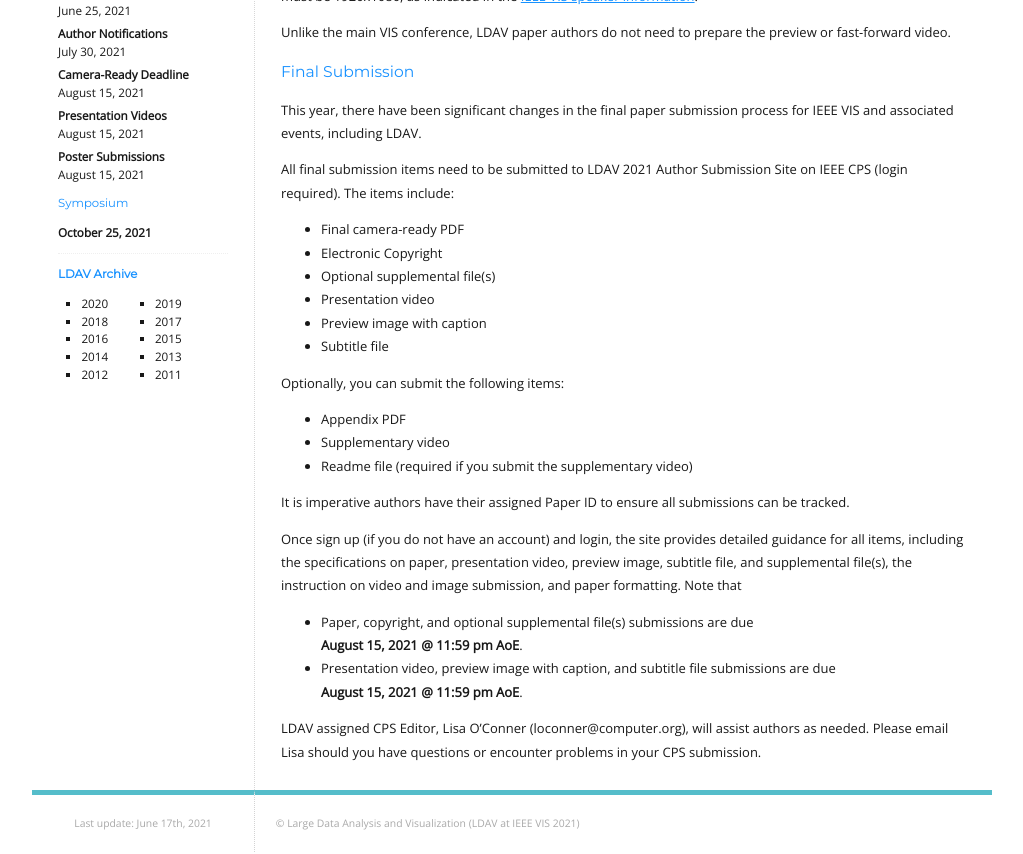
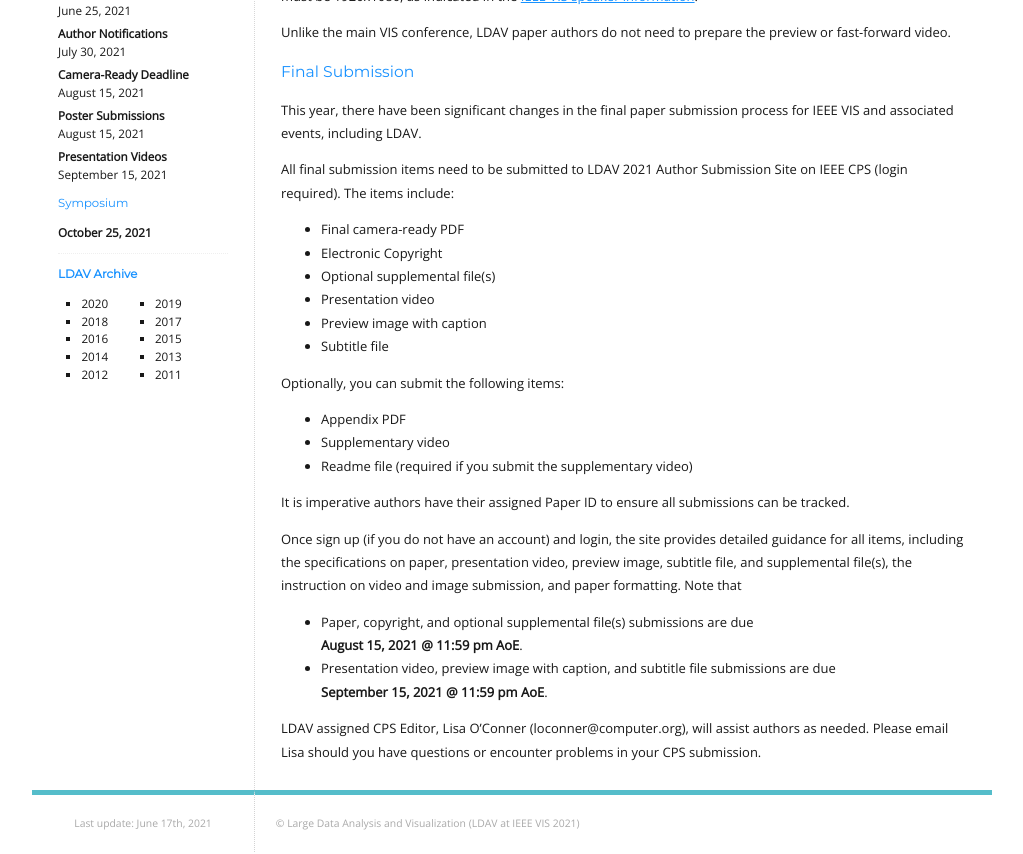
Before and after one commit to LDAV-Symposium/2023, a Jekyll site: the page built from _pages/presenters.md, in a window 1280 px wide. Shown: the part 470-1324 px from the top of the page, without its empty margins (128-1151 px from the left). Built offline with Jekyll 4.4.1, drawn with Linux system fonts in a browser that asks for light colours.

Commit message:
fixed presentation video deadline

```diff
--- a/_includes/dates.md
+++ b/_includes/dates.md
@@ -14,11 +14,11 @@ Author Notifications
 Camera-Ready Deadline
 : August 15, 2021
 
-Presentation Videos
+Poster Submissions
 : August 15, 2021
 
-Poster Submissions
-: August 15, 2021
+Presentation Videos
+: September 15, 2021
 
 ## Symposium
 
--- a/_pages/presenters.md
+++ b/_pages/presenters.md
@@ -50,7 +50,7 @@ Once sign up (if you do not have an account) and login, the site provides detail
 on paper, presentation video, preview image, subtitle file, and supplemental file(s),
 the instruction on video and image submission, and paper formatting. Note that
 * Paper, copyright, and optional supplemental file(s) submissions are due <br />**August 15, 2021 @ 11:59 pm AoE**.
-* Presentation video, preview image with caption, and subtitle file submissions are due <br />**August 15, 2021 @ 11:59 pm AoE**.
+* Presentation video, preview image with caption, and subtitle file submissions are due <br />**September 15, 2021 @ 11:59 pm AoE**.
 
 LDAV assigned CPS Editor, Lisa O'Conner (loconner@computer.org), will assist authors as needed.
 Please email Lisa should you have questions or encounter problems in your CPS submission.
```
